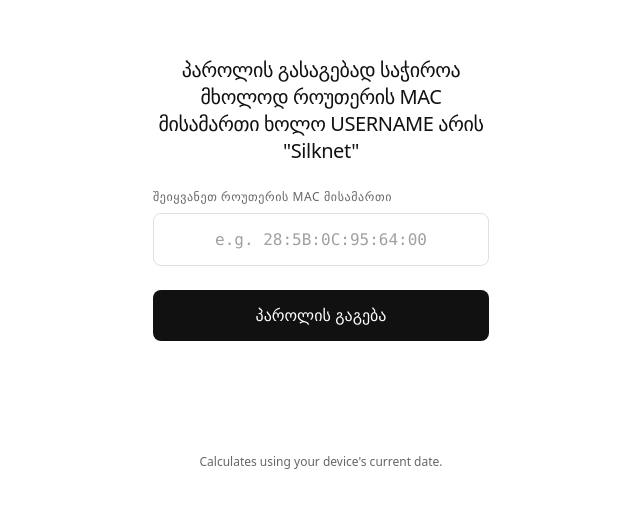
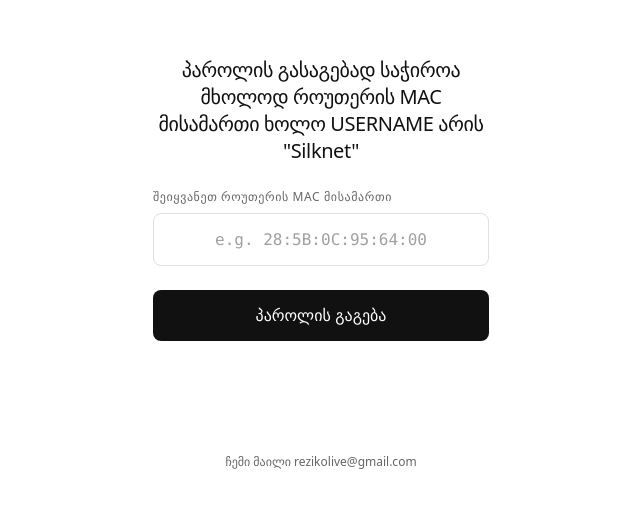
Before and after one commit to reziko/silknet, a plain HTML site: page index.html in a window 1280 px wide. Shown: the part 137-644 px from the top of the page, 319-959 px from the left. Drawn offline with Linux system fonts and the light colour scheme.

Commit message:
Update hint text with email address

```diff
--- a/index.html
+++ b/index.html
@@ -170,7 +170,7 @@
             <div id="statusMessage" class="message"></div>
         </div>
 
-        <p class="hint">Calculates using your device's current date.</p>
+        <p class="hint">ჩემი მაილი rezikolive@gmail.com</p>
     </div>
 
     <script>
```
